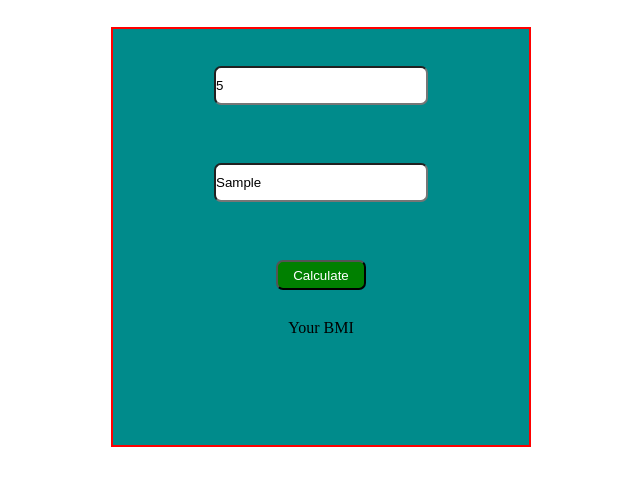
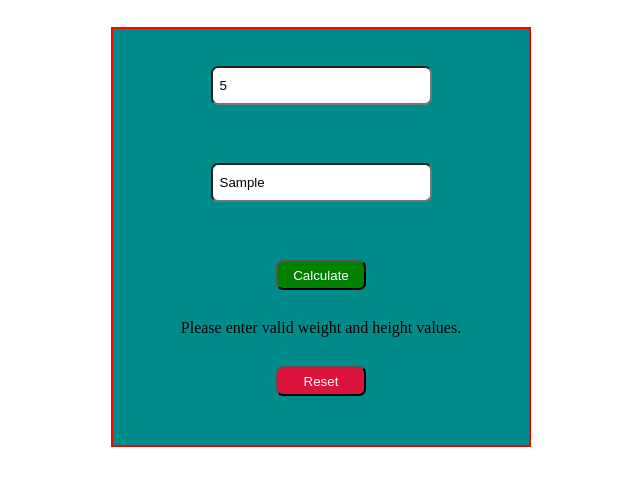
Before and after one commit to ahmad123jamal/classTask06-BMI-CALCULATOR, a plain HTML site: page index.html in a window 1280 px wide. Both pictures are taken after typing "5", "Sample" into the empty fields and a click on the button "Calculate". Shown: the part 50-536 px from the top of the page, without its empty margins (319-959 px from the left). Drawn offline with Linux system fonts and the light colour scheme.

Commit message:
functionality are added

```diff
--- a/index.html
+++ b/index.html
@@ -10,20 +10,26 @@
     <h1>BMI CALCULATOR</h1>
     <div id="main-cont">
 
-        <input type="number" name="weight" id="weight" placeholder="enter your weight">
+        <input type="number" name="weight" id="weight" placeholder="Enter your weight">
 
 
-        <input type="text" name="height" id="height" placeholder="enter your height">
+        <input type="text" name="height" id="height" placeholder="Enter your height">
 
 
 
         <button id="calculate">Calculate</button>
 
         <div id="display-msg">
-            <p>Your BMI</p>
-            <p class="msg"></p>
+            <p></p>
+            <p id="msg"></p>
+        </div>
+
+        <div class="reset">
+            <button id="reset">Reset</button>
         </div>
 
     </div>
+
+    <script src="script.js"></script>
 </body>
 </html>
--- a/script.js
+++ b/script.js
@@ -1,4 +1,81 @@
-var weight = document.getElementById("weight");
-var height = document.getElementById("height");
+
+
+
+var weight = document.getElementById("weight").value;
+var height = document.getElementById("height").value;
 
 var btn = document.getElementById("calculate");
+
+var reset = document.getElementById("reset");
+
+var result = document.getElementById("msg");
+
+
+btn.addEventListener('click', function() {
+
+    var weight = document.getElementById("weight").value;
+        var height = document.getElementById("height").value;
+
+        // Check if weight and height are valid
+        if (weight > 0 && height > 0) {
+            var bmi = weight / (height * height); // Corrected BMI calculation formula
+            result.textContent = "Your BMI is " + bmi.toFixed(2); // Display BMI with 2 decimal places
+        } else {
+            result.textContent = "Please enter valid weight and height values.";
+        }
+
+})
+
+
+  // // Reset functionality
+reset.addEventListener('click', function() {
+    document.getElementById("weight").value = '';
+    document.getElementById("height").value = '';
+    result.textContent = '';
+});
+
+
+
+// function calculatebmi() {
+//     var weight = +document.getElementById('weight').value
+//     var height = +document.getElementById('height').value
+//     var display = document.getElementById('calculate')
+//     var bmi = weight / (height * height)
+//     bmi = Number(bmi.toFixed(2))
+
+//     display.textContent = 'your bmi: ${bmi}'
+//     document.getElementById('weight').value = ''
+//     document.getElementById('height').value = ''
+
+//     console.log({weight, height, bmi})
+// }
+
+
+
+
+
+
+
+    // var btn = document.getElementById("calculate");
+    // var reset = document.getElementById("reset");
+    // var result = document.getElementById("msg");
+
+    // btn.addEventListener('click', function() {
+    //     var weight = document.getElementById("weight").value;
+    //     var height = document.getElementById("height").value;
+
+    //     // Check if weight and height are valid
+    //     if (weight > 0 && height > 0) {
+    //         var bmi = weight / (height * height); // Corrected BMI calculation formula
+    //         result.textContent = "Your BMI is " + bmi.toFixed(2); // Display BMI with 2 decimal places
+    //     } else {
+    //         result.textContent = "Please enter valid weight and height values.";
+    //     }
+    // });
+
+    // // Reset functionality
+    // reset.addEventListener('click', function() {
+    //     document.getElementById("weight").value = '';
+    //     document.getElementById("height").value = '';
+    //     result.textContent = '';
+    // });
--- a/style.css
+++ b/style.css
@@ -3,10 +3,13 @@
     padding: 0;
 }
 
+
+
 h1 {
     margin-top: 10px;
     text-align: center;
 }
+
 
 #main-cont {
     margin: 0 auto;
@@ -21,19 +24,26 @@ h1 {
     background-color: darkcyan;
 }
 
+
 #weight {
     width: 210px;
     height: 35px;
     border-radius: 7px;
     margin: 29px;
+    padding-left: 7px;
 }
+
+
 
 #height {
     width: 210px;
     height: 35px;
     border-radius: 7px;
     margin: 29px;
+    padding-left: 7px;
 }
+
+
 
 #calculate {
     height: 30px;
@@ -44,3 +54,13 @@ h1 {
     color: white;
 
 }
+
+
+#reset {
+    height: 30px;
+    width: 90px;
+    border-radius: 7px;
+    margin: 29px;
+    background-color: crimson;
+    color: white;
+}
```
